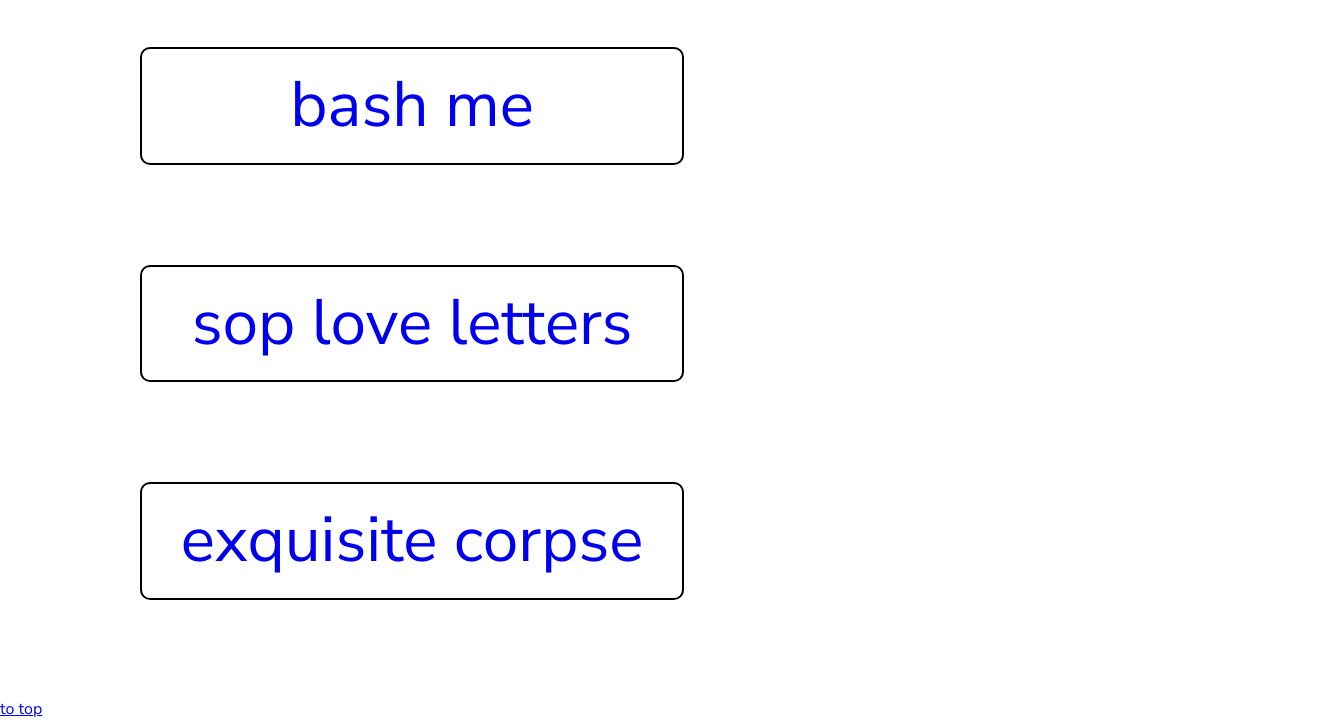
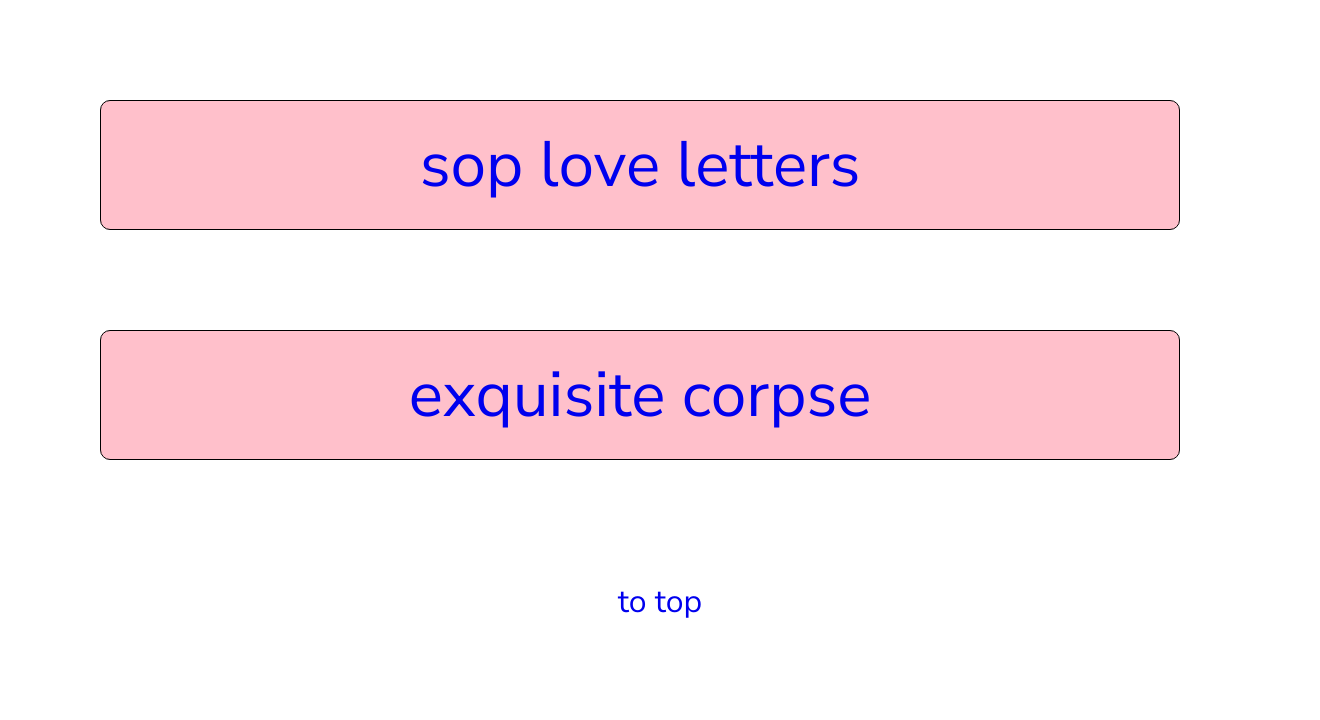
Before and after one commit to akibamegan/dev, a plain HTML site: page index.html in a window 1280 px wide. Shown: the part 1034-1754 px from the top of the page, 1320 px wide, since content can reach past the window. After the commit the page ends 1677 px from the top, so only its background shows below. Drawn offline with nearby package versions, Linux system fonts and the light colour scheme.

Commit message:
css changes

```diff
--- a/index.html
+++ b/index.html
@@ -40,13 +40,16 @@
 	<ul>
 		<!-- <li><a href="test.html">test page</a></li> -->
 		<li data-aos="zoom-in-up" data-aos-duration="1000">
-			<a href="bash-me.html">bash me</a>
+			<a href="bash-me.html" id="title">bash me</a>
+			<!-- <p>about me page using bash</p> -->
 		</li>
 		<li data-aos="zoom-in-up" data-aos-duration="1000">
-			<a href="love-letters/index.html">sop love letters</a>
+			<a href="love-letters/index.html" id="title">sop love letters</a>
+			<!-- <p>love letters to bash, git and github</p> -->
 		</li>
 		<li data-aos="zoom-in-up" data-aos-duration="1000">
-			<a href="korpse/index.html">exquisite corpse</a>
+			<a href="korpse/index.html" id="title">exquisite corpse</a>
+			<!-- <p>group project with nate, jen and phil</p> -->
 		</li>
 	</ul>
 </section>
--- a/scss/_base.scss
+++ b/scss/_base.scss
@@ -1,3 +1,25 @@
+html, body, div, span, applet, object, iframe,
+h1, h2, h3, h4, h5, h6, p, blockquote, pre,
+a, abbr, acronym, address, big, cite, code,
+del, dfn, em, img, ins, kbd, q, s, samp,
+small, strike, strong, sub, sup, tt, var,
+b, u, i,
+dl, dt, dd, ol, ul, li,
+fieldset, form, label, legend,
+table, caption, tbody, tfoot, thead, tr, th, td,
+article, aside, canvas, details, embed,
+figure, figcaption, footer, header, hgroup,
+menu, nav, output, section, summary,
+time, mark, audio, video {
+  margin: 0;
+  padding: 0;
+  border: 0;
+  font-size: 100%;
+  font: inherit;
+  vertical-align: baseline;
+}
+
+
 body {
 	font-family: 'Nunito Sans', sans-serif;
 	margin: 0;
@@ -26,8 +48,14 @@ h2 {
 	font-size: 8em;
 }
 
+h3 {
+	font-size: 3.5em;
+}
+
 section{
 	text-align: center;
+}
+
 ul {
 	li {
 		list-style: none;
@@ -35,6 +63,7 @@ section{
 		font-size: 4em;
 		@include box;
 		@include linkstyle;
+		width: auto;
 		a {
 			text-decoration: none;
 		}
@@ -44,4 +73,17 @@ section{
 		}
 	}
 }
+
+footer {
+	width: 100%;
+	// background: black;
+	text-align: center;
+	font-size: 2em;
+	padding: 20px;
+	a {
+		text-decoration: none;
 	}
+	a:visited {
+		color: none;
+	}
+}
--- a/scss/_mixins.scss
+++ b/scss/_mixins.scss
@@ -1,8 +1,7 @@
 @mixin box{
-	background: white;
-	border: 2px solid black;
+	background: pink;
+	border: .5px solid black;
 	padding: 20px;
-	width: 500px;
 	border-radius: 10px;
 }
 
--- a/scss/_variables.scss
+++ /dev/null
@@ -1,3 +0,0 @@
-$bgcolor: rgba(119, 255, 249, 0.5);
-$tcolor: rgba(10, 80, 160, 0.71);
-$defaultfont: 20px;
```
Also changed, not shown: css/main.css, 1 other file. Lines whose indentation alone changed are shown as unchanged.
